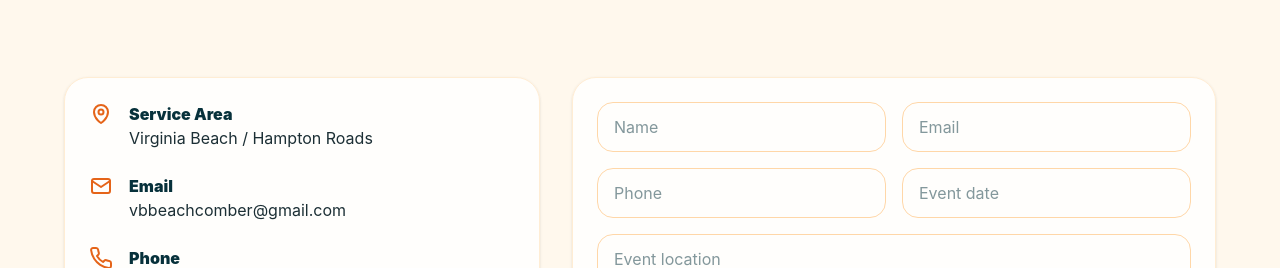
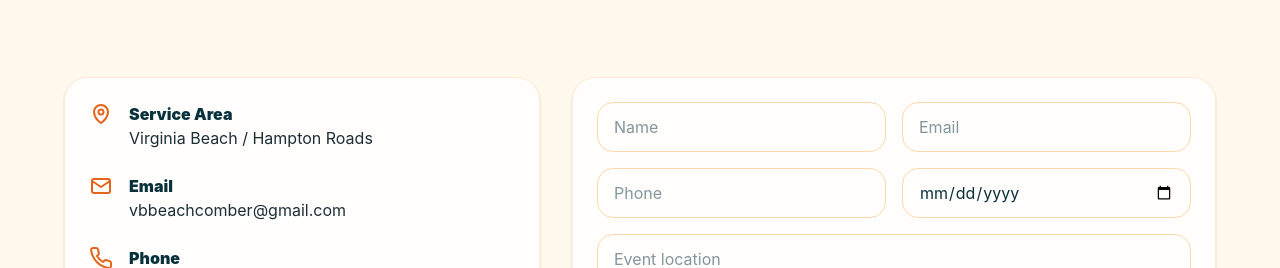
Before and after one commit to ciachef06-rgb/beachcomber-site, a React (Vite) app: page / in a window 1280 px wide. Shown: the part 4841-5109 px from the top of the page. Built offline with nearby package versions, Linux system fonts and the light colour scheme.

Commit message:
Add calendar picker to event date

```diff
--- a/src/App.jsx
+++ b/src/App.jsx
@@ -260,10 +260,10 @@ export default function BeachcomberWebsite() {
                       placeholder="Phone"
                     />
                     <input
-                      name="eventDate"
-                      className="rounded-2xl border border-orange-200 px-4 py-3 outline-none focus:border-[#E56419]"
-                      placeholder="Event date"
-                    />
+  name="eventDate"
+  type="date"
+  className="rounded-2xl border border-orange-200 px-4 py-3 outline-none focus:border-[#E56419]"
+/>
                   </div>
 
                   <input
```
